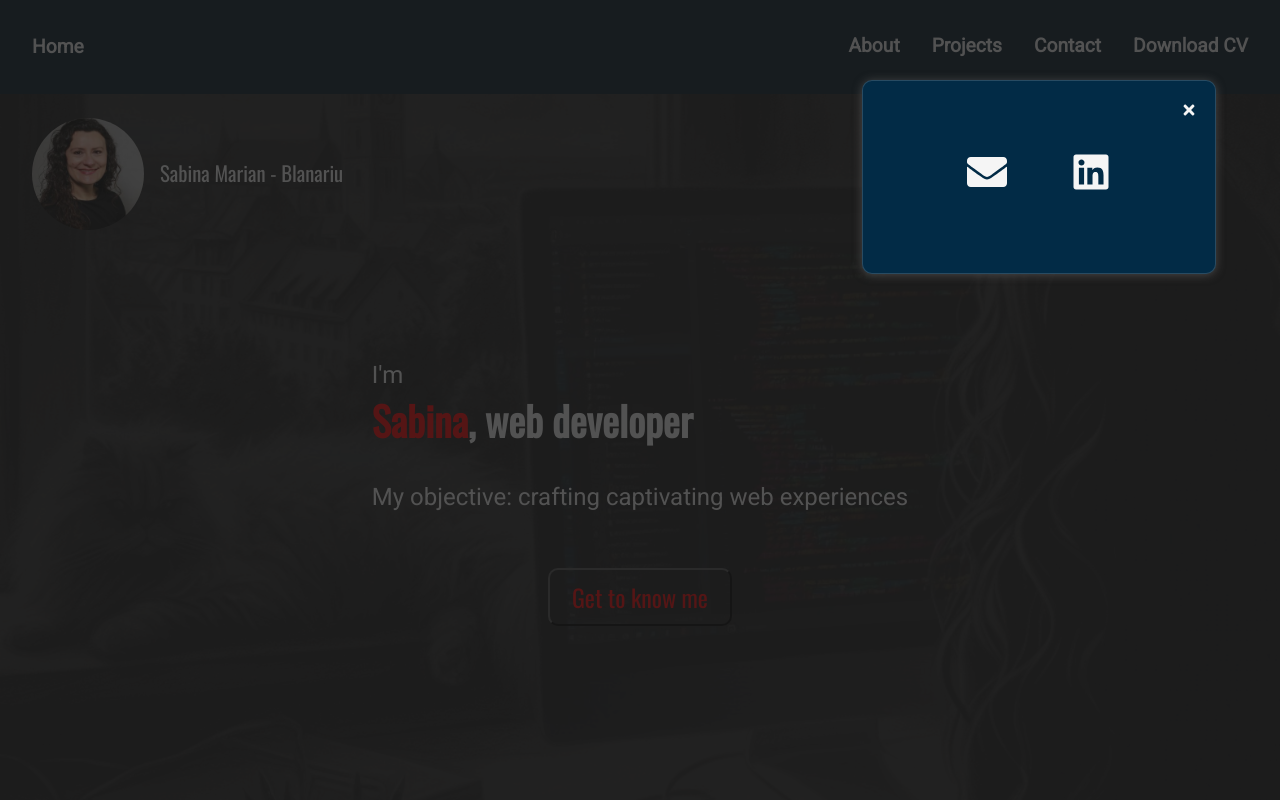
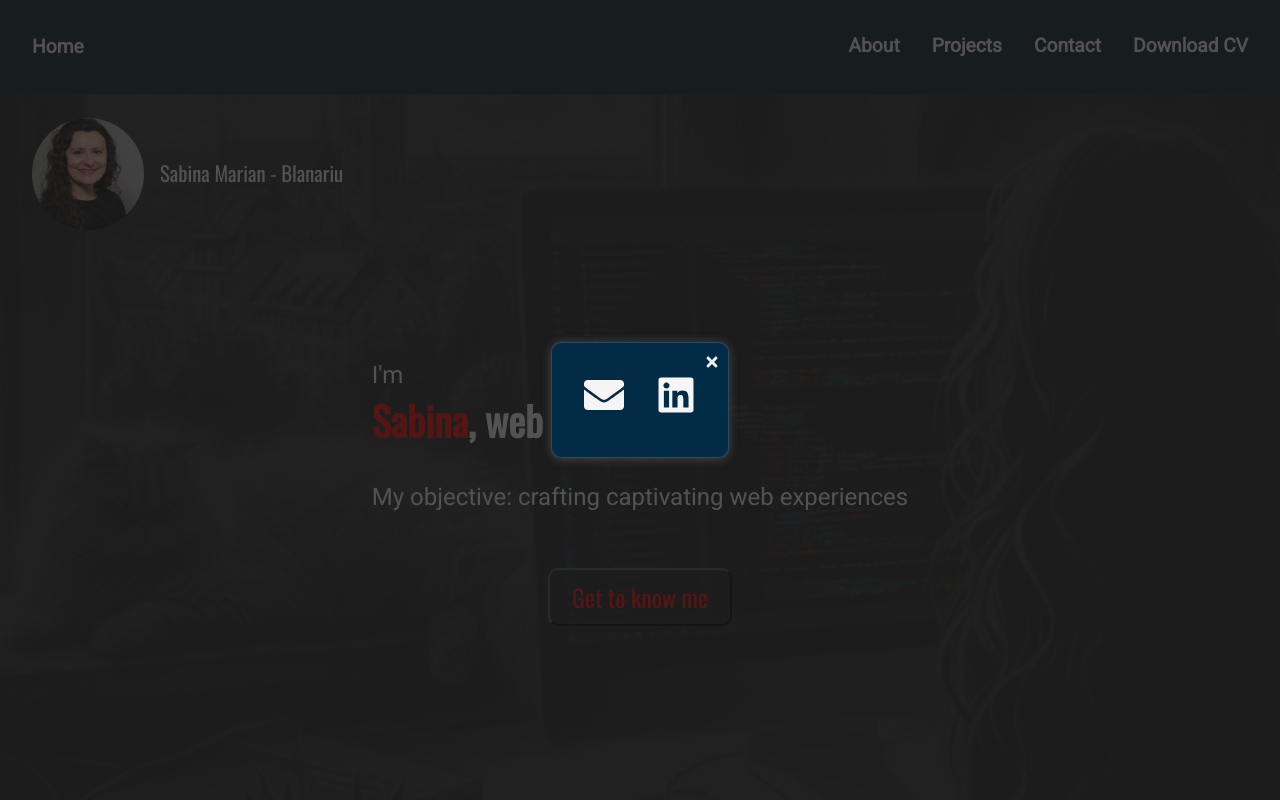
Before and after one commit to SabinaMB/portfolioSab, a React (Vite) app: page / in a window 1280 px wide. Both pictures are taken after a click on the link "Contact". Shown: the top 800 px of the page. Built offline with nearby package versions, Linux system fonts and the light colour scheme.

Commit message:
changed position modal

```diff
--- a/src/components/Contact/Contact.module.css
+++ b/src/components/Contact/Contact.module.css
@@ -2,19 +2,16 @@
 
 .overlay {
   box-sizing: border-box;
-  overflow-x: hidden;
   position: fixed;
   top: 0;
   left: 0;
   width: 100%;
   height: 100vh;
   box-shadow: inset 0 0 0 2000px rgba(28, 28, 28, 0.75);
-  padding-top: 5rem;
-  padding-right: 4rem;
   z-index: 1000;
   display: flex;
-  justify-content: flex-end;
-  align-items: flex-start;
+  justify-content: center;
+  align-items: center;
 }
 
 .modal {
@@ -28,12 +25,14 @@
 
 .icons {
   display: flex;
+  flex-direction: row;
+  justify-content: space-between;
   position: relative;
-  justify-content: center;
   align-items: center;
-  gap: 4rem;
-  width: 20rem;
-  height: 10rem;
+  gap: 2rem;
+  padding: 1rem;
+  width: 100%;
+  max-width: 20rem;
 }
 
 .iconWrapper {
@@ -90,8 +89,8 @@
 
 .close {
   position: absolute;
-  top: 0.1rem;
-  right: 0.1rem;
+  top: -0.5rem;
+  right: -0.5rem;
   background: transparent;
   border: none;
   cursor: pointer;
```
